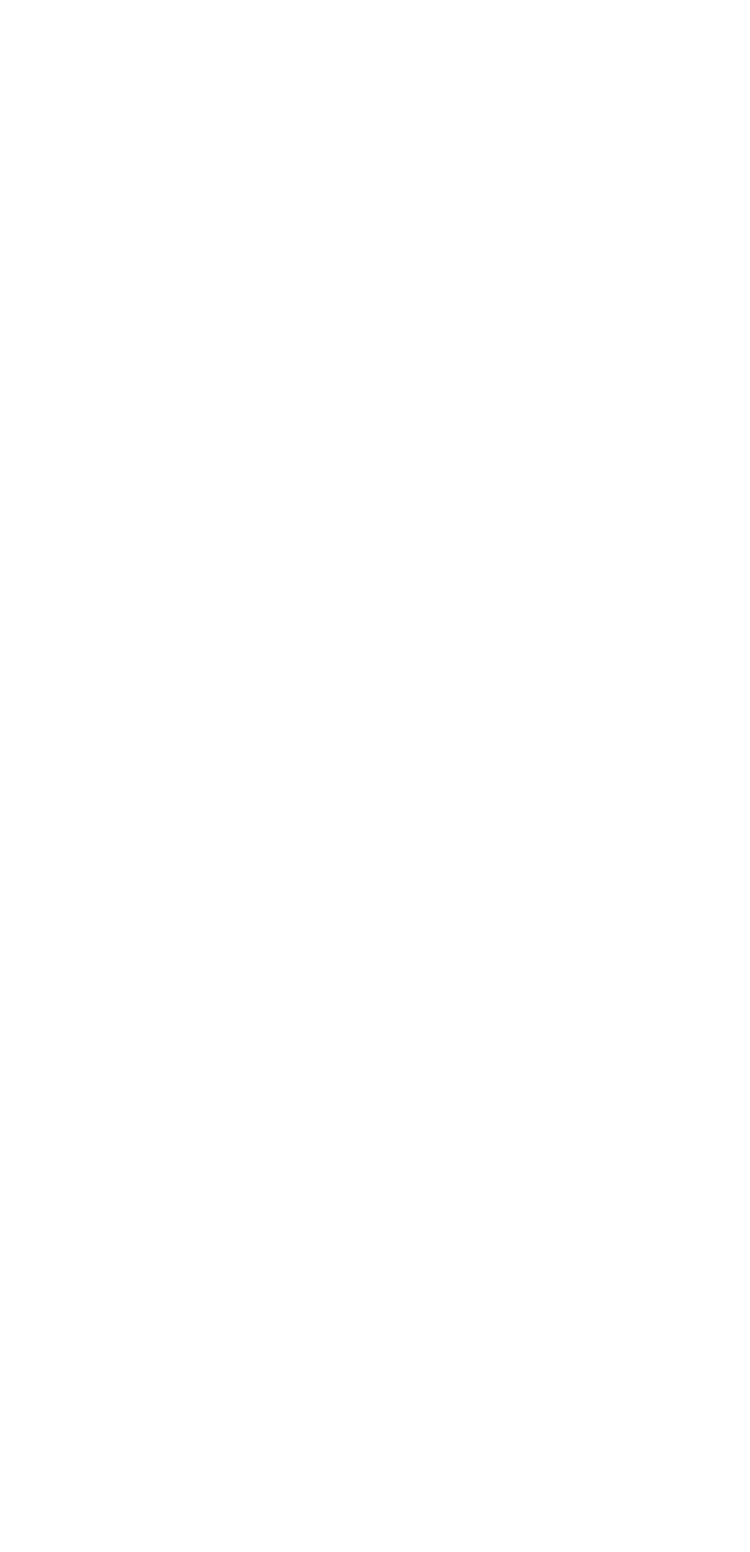
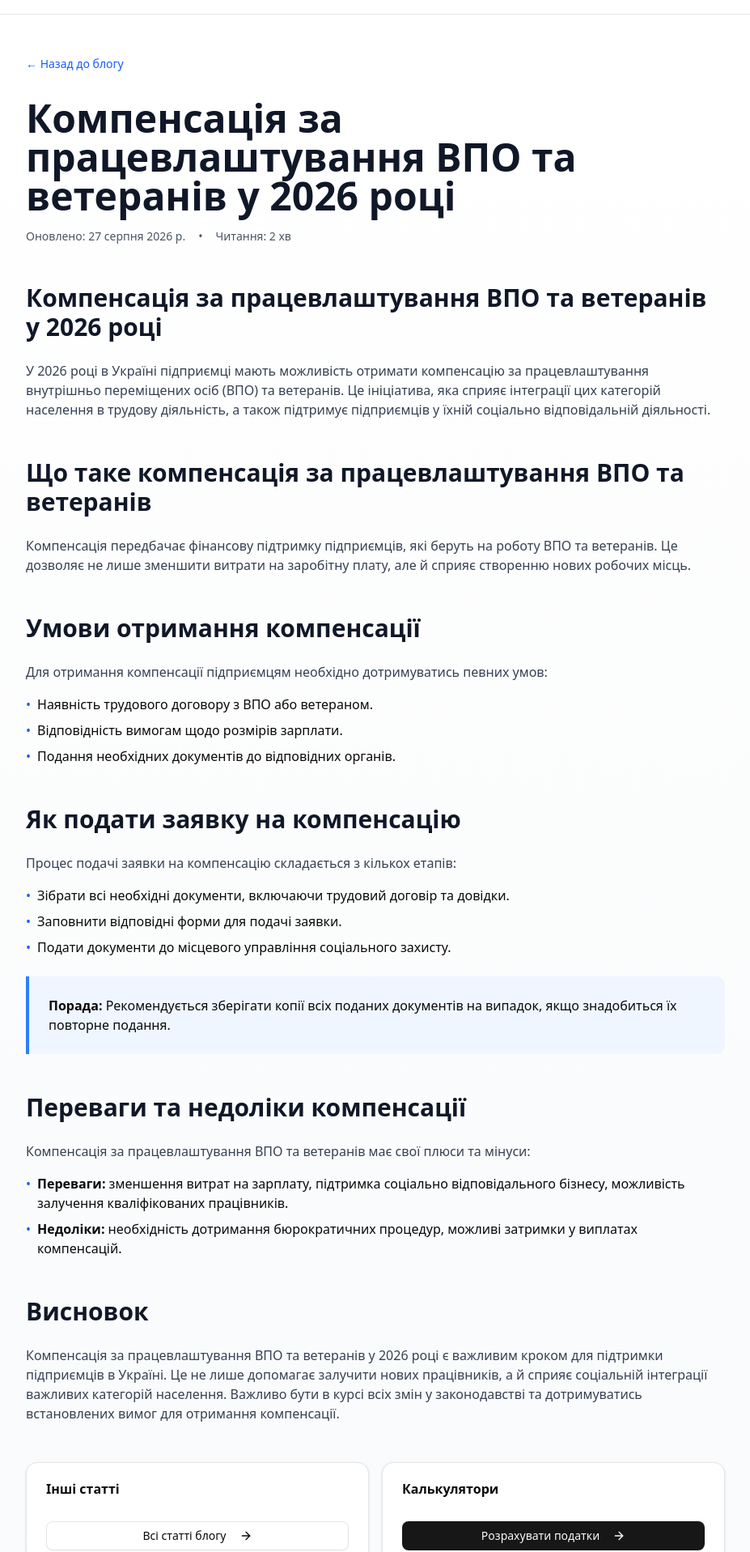
Before and after one commit to Orstan/FOP, a Next.js app: page /blog/kompensatsiya-za-pratsevlashtuvannya-vpo-ta-veteraniv-u-2026 in a window 1280 px wide. Before the commit this address had no page. Shown: the part 43-1960 px from the top of the page at 81% size, without its empty margins (176-1103 px from the left). Before the commit the page ends 800 px from the top, so only its background shows below. Built offline with nearby package versions, Linux system fonts and the light colour scheme.

Commit message:
🤖 Автоматична генерація нової блог-статті

```diff
--- /dev/null
+++ b/app/blog/kompensatsiya-za-pratsevlashtuvannya-vpo-ta-veteraniv-u-2026/page.tsx
@@ -0,0 +1,114 @@
+import { Metadata } from "next";
+import Link from "next/link";
+import { Button } from "@/components/ui/button";
+import { Card, CardContent, CardHeader, CardTitle } from "@/components/ui/card";
+import { ArrowRight } from "lucide-react";
+
+export const metadata: Metadata = {
+  title: "Компенсація за працевлаштування ВПО та ветеранів у 2026 році | ФОП Помічник 2026",
+  description: "У 2026 році в Україні підприємці мають можливість отримати компенсацію за працевлаштування внутрішньо переміщених осіб (ВПО) та ветеранів. Це ініціатива, я",
+  keywords: [
+    "компенсація за ВПО",
+    "працевлаштування ветеранів ФОП"
+  ],
+  openGraph: {
+    title: "Компенсація за працевлаштування ВПО та ветеранів у 2026 році",
+    description: "У 2026 році в Україні підприємці мають можливість отримати компенсацію за працевлаштування внутрішньо переміщених осіб (ВПО) та ветеранів. Це ініціатива, я",
+    type: "article",
+  },
+};
+
+export default function BlogPost() {
+  return (
+    <div className="min-h-screen bg-gradient-to-b from-white to-gray-50 dark:from-gray-950 dark:to-gray-900">
+      <main className="container mx-auto max-w-4xl px-4 py-12">
+        <article className="prose prose-lg dark:prose-invert max-w-none">
+          <div className="mb-8">
+            <Link
+              href="/blog"
+              className="text-blue-600 hover:text-blue-700 dark:text-blue-400 dark:hover:text-blue-300 text-sm font-medium no-underline"
+            >
+              &larr; Назад до блогу
+            </Link>
+          </div>
+
+          <h1 className="text-4xl md:text-5xl font-bold text-gray-900 dark:text-gray-100 mb-4">
+            Компенсація за працевлаштування ВПО та ветеранів у 2026 році
+          </h1>
+
+          <div className="flex items-center gap-4 text-sm text-gray-600 dark:text-gray-400 mb-8 not-prose">
+            <time>Оновлено: 27 серпня 2026 р.</time>
+            <span>&bull;</span>
+            <span>Читання: 2 хв</span>
+          </div>
+
+          <h2 className="text-3xl font-bold text-gray-900 dark:text-gray-100 mt-12 mb-6">Компенсація за працевлаштування ВПО та ветеранів у 2026 році</h2>
+<p className="text-gray-700 dark:text-gray-300 mb-4">У 2026 році в Україні підприємці мають можливість отримати компенсацію за працевлаштування внутрішньо переміщених осіб (ВПО) та ветеранів. Це ініціатива, яка сприяє інтеграції цих категорій населення в трудову діяльність, а також підтримує підприємців у їхній соціально відповідальній діяльності.</p>
+
+<h2 className="text-3xl font-bold text-gray-900 dark:text-gray-100 mt-12 mb-6">Що таке компенсація за працевлаштування ВПО та ветеранів</h2>
+<p className="text-gray-700 dark:text-gray-300 mb-4">Компенсація передбачає фінансову підтримку підприємців, які беруть на роботу ВПО та ветеранів. Це дозволяє не лише зменшити витрати на заробітну плату, але й сприяє створенню нових робочих місць.</p>
+
+<h2 className="text-3xl font-bold text-gray-900 dark:text-gray-100 mt-12 mb-6">Умови отримання компенсації</h2>
+<p className="text-gray-700 dark:text-gray-300 mb-4">Для отримання компенсації підприємцям необхідно дотримуватись певних умов:</p>
+<ul className="space-y-2 mb-6">
+    <li className="flex items-start gap-2"><span className="text-blue-600">•</span><span>Наявність трудового договору з ВПО або ветераном.</span></li>
+    <li className="flex items-start gap-2"><span className="text-blue-600">•</span><span>Відповідність вимогам щодо розмірів зарплати.</span></li>
+    <li className="flex items-start gap-2"><span className="text-blue-600">•</span><span>Подання необхідних документів до відповідних органів.</span></li>
+</ul>
+
+<h2 className="text-3xl font-bold text-gray-900 dark:text-gray-100 mt-12 mb-6">Як подати заявку на компенсацію</h2>
+<p className="text-gray-700 dark:text-gray-300 mb-4">Процес подачі заявки на компенсацію складається з кількох етапів:</p>
+<ol className="space-y-2 mb-6">
+    <li className="flex items-start gap-2"><span className="text-blue-600">•</span><span>Зібрати всі необхідні документи, включаючи трудовий договір та довідки.</span></li>
+    <li className="flex items-start gap-2"><span className="text-blue-600">•</span><span>Заповнити відповідні форми для подачі заявки.</span></li>
+    <li className="flex items-start gap-2"><span className="text-blue-600">•</span><span>Подати документи до місцевого управління соціального захисту.</span></li>
+</ol>
+
+<div className="bg-blue-50 dark:bg-blue-950/30 border-l-4 border-blue-500 p-6 mb-8 rounded-r-lg">
+    <strong>Порада:</strong> Рекомендується зберігати копії всіх поданих документів на випадок, якщо знадобиться їх повторне подання.
+</div>
+
+<h2 className="text-3xl font-bold text-gray-900 dark:text-gray-100 mt-12 mb-6">Переваги та недоліки компенсації</h2>
+<p className="text-gray-700 dark:text-gray-300 mb-4">Компенсація за працевлаштування ВПО та ветеранів має свої плюси та мінуси:</p>
+<ul className="space-y-2 mb-6">
+    <li className="flex items-start gap-2"><span className="text-blue-600">•</span><span><strong>Переваги:</strong> зменшення витрат на зарплату, підтримка соціально відповідального бізнесу, можливість залучення кваліфікованих працівників.</span></li>
+    <li className="flex items-start gap-2"><span className="text-blue-600">•</span><span><strong>Недоліки:</strong> необхідність дотримання бюрократичних процедур, можливі затримки у виплатах компенсацій.</span></li>
+</ul>
+
+<h2 className="text-3xl font-bold text-gray-900 dark:text-gray-100 mt-12 mb-6">Висновок</h2>
+<p className="text-gray-700 dark:text-gray-300 mb-4">Компенсація за працевлаштування ВПО та ветеранів у 2026 році є важливим кроком для підтримки підприємців в Україні. Це не лише допомагає залучити нових працівників, а й сприяє соціальній інтеграції важливих категорій населення. Важливо бути в курсі всіх змін у законодавстві та дотримуватись встановлених вимог для отримання компенсації.</p>
+
+          <div className="grid md:grid-cols-2 gap-4 not-prose mt-12">
+            <Card className="dark:bg-gray-900">
+              <CardHeader>
+                <CardTitle>Інші статті</CardTitle>
+              </CardHeader>
+              <CardContent>
+                <Button className="w-full" variant="outline" asChild>
+                  <Link href="/blog">
+                    Всі статті блогу
+                    <ArrowRight className="ml-2 h-4 w-4" />
+                  </Link>
+                </Button>
+              </CardContent>
+            </Card>
+
+            <Card className="dark:bg-gray-900">
+              <CardHeader>
+                <CardTitle>Калькулятори</CardTitle>
+              </CardHeader>
+              <CardContent>
+                <Button className="w-full" asChild>
+                  <Link href="/calculators">
+                    Розрахувати податки
+                    <ArrowRight className="ml-2 h-4 w-4" />
+                  </Link>
+                </Button>
+              </CardContent>
+            </Card>
+          </div>
+        </article>
+      </main>
+    </div>
+  );
+}
--- a/app/blog/page.tsx
+++ b/app/blog/page.tsx
@@ -18,6 +18,15 @@ export const metadata: Metadata = {
 
 export default function BlogPage() {
   const articles = [
+    {
+      title: "Компенсація за працевлаштування ВПО та ветеранів у 2026 році",
+      description: "компенсація за ВПО - детальний гайд для підприємців",
+      slug: "kompensatsiya-za-pratsevlashtuvannya-vpo-ta-veteraniv-u-2026",
+      date: "2026-08-27",
+      readTime: "2 хв",
+      category: "Кадри",
+      available: true,
+    },
     {
       title: "ЗЕД контракт для ФОП: зразок та вимоги 2026",
       description: "ЗЕД контракт ФОП - детальний гайд для підприємців",
--- a/app/sitemap.ts
+++ b/app/sitemap.ts
@@ -71,6 +71,7 @@ export default function sitemap(): MetadataRoute.Sitemap {
   })
 
   const blogPosts = [
+    'kompensatsiya-za-pratsevlashtuvannya-vpo-ta-veteraniv-u-2026',
     'zed-kontrakt-dlya-fop-zrazok-ta-vymohy-2026',
     'podatkova-perevirka-fop-2026-moratoriy-ta-vynyatky',
     'yak-fop-otrymaty-hrant-vid-diyi-prohrama-vlasna-sprava',
```
